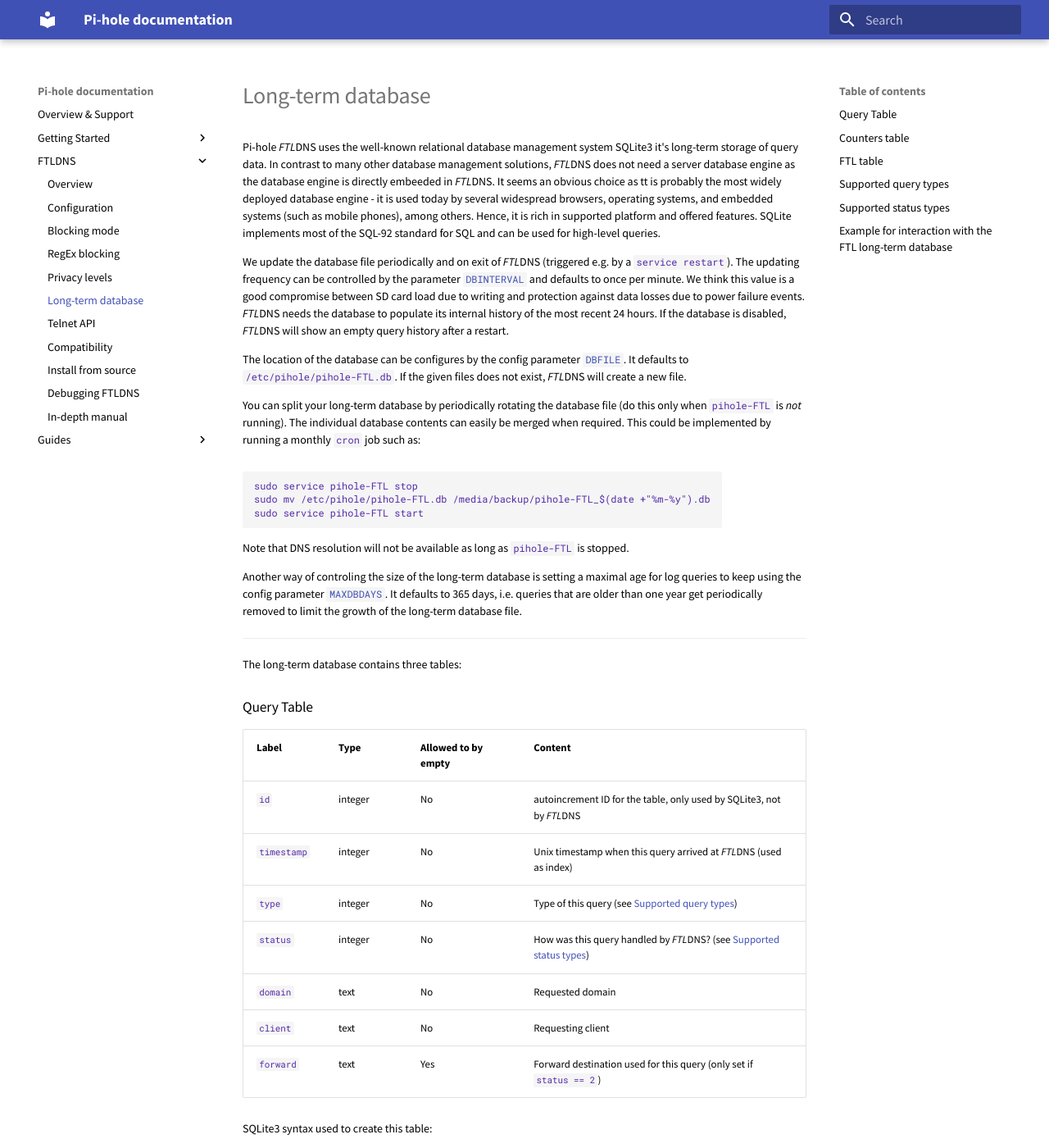
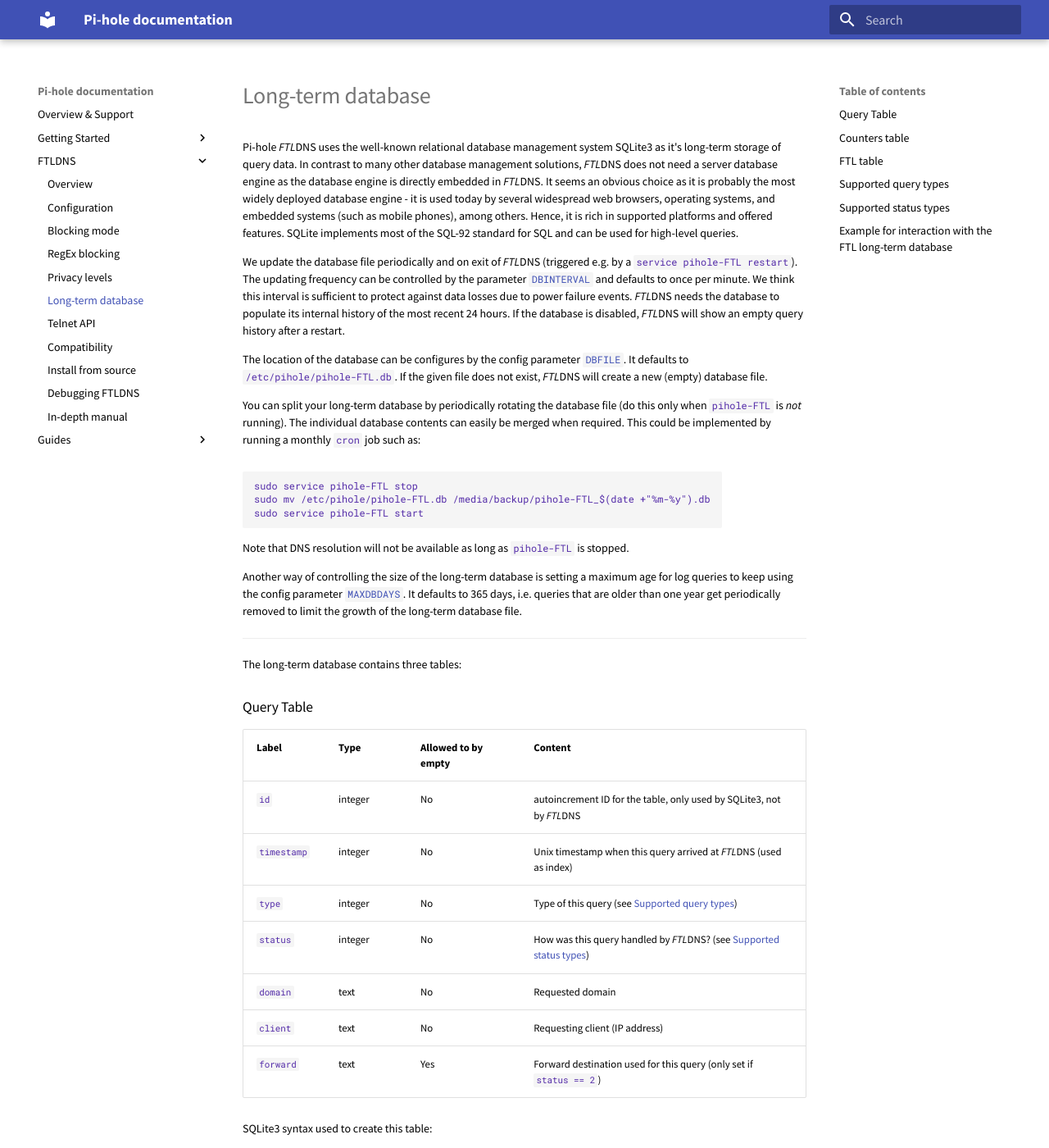
Before and after one commit to pi-hole/docs, an MkDocs documentation site: the page built from docs/ftldns/database.md, in a window 1280 px wide and 1400 px high. Shown: the whole window at 82% size. Built offline with MkDocs 1.6.1 and Material for MkDocs 9.7.7, drawn with Linux system fonts in a browser that asks for light colours; old or Windows-style settings are respelled for this version of MkDocs.

Commit message:
Improve on database documentation
Signed-off-by: DL6ER <dl6er@dl6er.de>

````diff
--- a/docs/ftldns/database.md
+++ b/docs/ftldns/database.md
@@ -1,8 +1,8 @@
-Pi-hole *FTL*DNS uses the well-known relational database management system SQLite3 it's long-term storage of query data. In contrast to many other database management solutions, *FTL*DNS does not need a server database engine as the database engine is directly embeeded in *FTL*DNS. It seems an obvious choice as tt is probably the most widely deployed database engine - it is used today by several widespread browsers, operating systems, and embedded systems (such as mobile phones), among others. Hence, it is rich in supported platform and offered features. SQLite implements most of the SQL-92 standard for SQL and can be used for high-level queries.
+Pi-hole *FTL*DNS uses the well-known relational database management system SQLite3 as it's long-term storage of query data. In contrast to many other database management solutions, *FTL*DNS does not need a server database engine as the database engine is directly embedded in *FTL*DNS. It seems an obvious choice as it is probably the most widely deployed database engine - it is used today by several widespread web browsers, operating systems, and embedded systems (such as mobile phones), among others. Hence, it is rich in supported platforms and offered features. SQLite implements most of the SQL-92 standard for SQL and can be used for high-level queries.
 
-We update the database file periodically and on exit of *FTL*DNS (triggered e.g. by a `service restart`). The updating frequency can be controlled by the parameter [`DBINTERVAL`](configfile.md#dbinterval) and defaults to once per minute. We think this value is a good compromise between SD card load due to writing and protection against data losses due to power failure events. *FTL*DNS needs the database to populate its internal history of the most recent 24 hours. If the database is disabled, *FTL*DNS will show an empty query history after a restart.
+We update the database file periodically and on exit of *FTL*DNS (triggered e.g. by a `service pihole-FTL restart`). The updating frequency can be controlled by the parameter [`DBINTERVAL`](configfile.md#dbinterval) and defaults to once per minute. We think this interval is sufficient to protect against data losses due to power failure events. *FTL*DNS needs the database to populate its internal history of the most recent 24 hours. If the database is disabled, *FTL*DNS will show an empty query history after a restart.
 
-The location of the database can be configures by the config parameter [`DBFILE`](configfile.md#dbfile). It defaults to `/etc/pihole/pihole-FTL.db`. If the given files does not exist, *FTL*DNS will create a new file.
+The location of the database can be configures by the config parameter [`DBFILE`](configfile.md#dbfile). It defaults to `/etc/pihole/pihole-FTL.db`. If the given file does not exist, *FTL*DNS will create a new (empty) database file.
 
 You can split your long-term database by periodically rotating the database file (do this only when `pihole-FTL` is *not* running). The individual database contents can easily be merged when required.
 This could be implemented by running a monthly `cron` job such as:
@@ -13,7 +13,7 @@
 ```
 Note that DNS resolution will not be available as long as `pihole-FTL` is stopped.
 
-Another way of controling the size of the long-term database is setting a maximal age for log queries to keep using the config parameter [`MAXDBDAYS`](configfile.md#maxdbdays). It defaults to 365 days, i.e. queries that are older than one year get periodically removed to limit the growth of the long-term database file.
+Another way of controlling the size of the long-term database is setting a maximum age for log queries to keep using the config parameter [`MAXDBDAYS`](configfile.md#maxdbdays). It defaults to 365 days, i.e. queries that are older than one year get periodically removed to limit the growth of the long-term database file.
 
 ---
 
@@ -28,7 +28,7 @@
 `type` | integer | No | Type of this query (see [Supported query types](database.md#supported-query-types))
 `status` | integer | No | How was this query handled by *FTL*DNS? (see [Supported status types](database.md#supported-status-types))
 `domain` | text | No | Requested domain
-`client` | text | No | Requesting client
+`client` | text | No | Requesting client (IP address)
 `forward` | text | Yes | Forward destination used for this query (only set if `status == 2`)
 
 SQLite3 syntax used to create this table:
````
